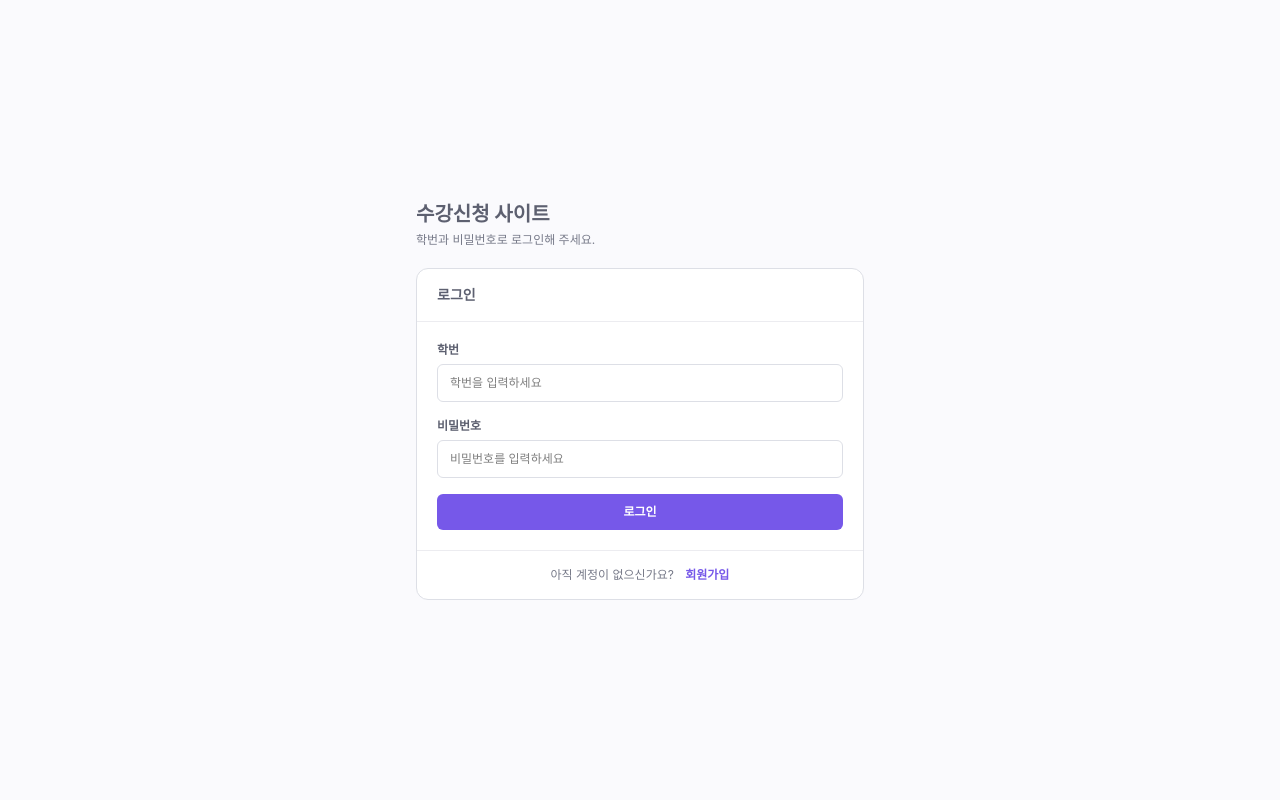
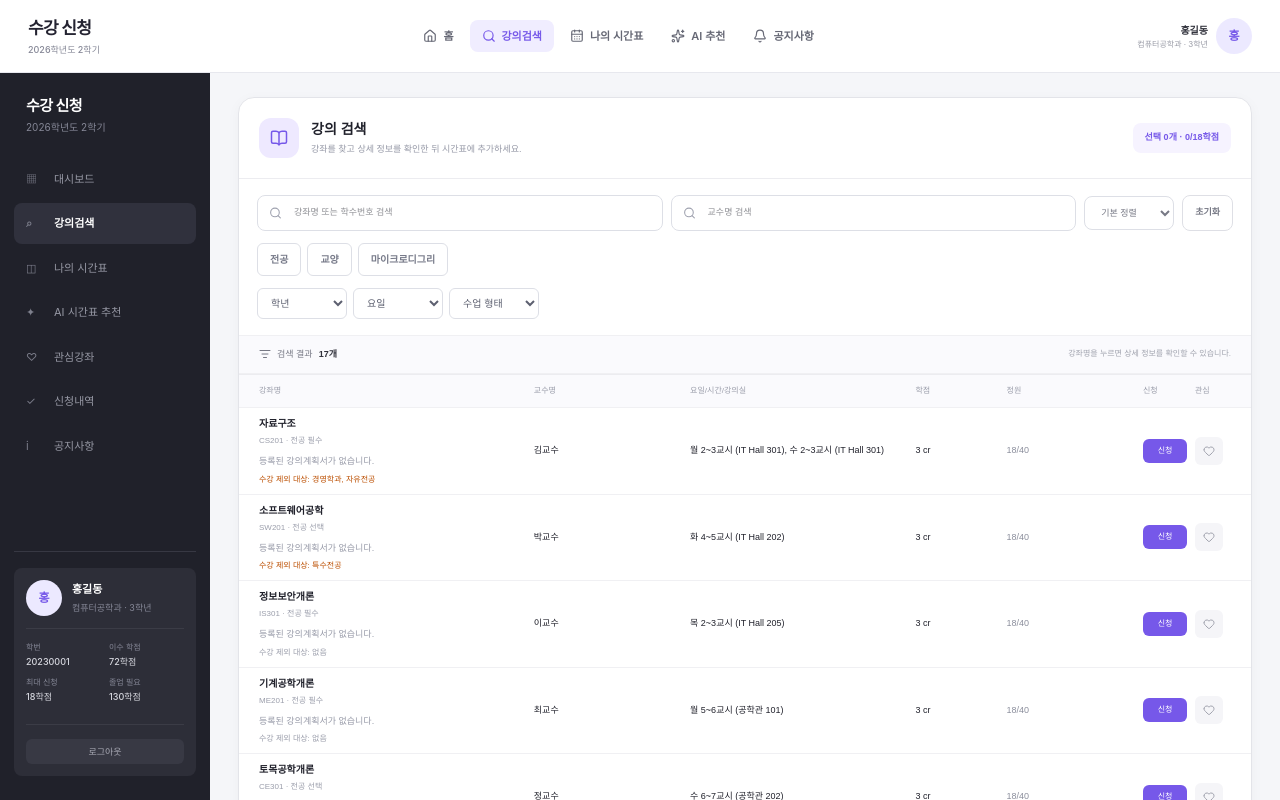
Before and after one commit to Jongho-Lee-dev/course-recommendation-timetable, a React (Vite) app in the folder frontend/: page /courses in a window 1280 px wide. Before the commit this address led to /. Built offline with nearby package versions, Linux system fonts and the light colour scheme; a web font is replaced by a local one.

Commit message:
feat: 사용자 임시 데이터 추가

```diff
--- a/frontend/src/registration/pages/LoginPage.tsx
+++ b/frontend/src/registration/pages/LoginPage.tsx
@@ -1,51 +1,56 @@
 import { useState } from "react";
 import { Link, useNavigate } from "react-router-dom";
 import { toast } from "sonner";
-import { loginAccount } from "../store/localAuth";
-import { useUserStore } from "../store/userStore";
+import { mockUser, useUserStore } from "../store/userStore";
 
 export default function LoginPage() {
   const navigate = useNavigate();
   const setUser = useUserStore((state) => state.setUser);
   const [studentId, setStudentId] = useState("");
   const [password, setPassword] = useState("");
-  const [pending, setPending] = useState(false);
 
   return (
     <div className="flex min-h-screen items-center justify-center bg-[#fafafd] px-6 py-10">
       <div className="w-full max-w-md">
-        <h1 className="text-xl font-bold text-[#5d6070]">수강신청 사이트</h1>
-        <p className="mb-5 mt-1 text-xs text-[#777a89]">학번과 비밀번호로 로그인해 주세요.</p>
-        <form className="rounded-xl border border-[#dddfe6] bg-white" onSubmit={async (event) => {
+        <h1 className="text-xl font-bold text-[#5d6070]">
+          수강신청 사이트
+          </h1>
+        <p className="mb-5 mt-1 text-xs text-[#777a89]">
+          학번과 비밀번호로 로그인해 주세요.
+          </p>
+        <form className="rounded-xl border border-[#dddfe6] bg-white" onSubmit={(event) => {
           event.preventDefault();
-          if (pending) return;
           if (!studentId.trim() || !password) {
             toast.error("학번과 비밀번호를 입력해 주세요.");
             return;
           }
-          setPending(true);
-          try {
-            setUser(await loginAccount(studentId.trim(), password));
-            navigate("/mainPage", { replace: true });
-          } catch (error) {
-            toast.error(error instanceof Error ? error.message : "로그인에 실패했습니다.");
-          } finally {
-            setPending(false);
-          }
+
+          setUser(mockUser);
+          navigate("/mainPage", { replace: true });
         }}>
-          <h2 className="border-b border-[#ececf0] px-5 py-4 text-sm font-bold text-[#5d6070]">로그인</h2>
+          <h2 className="border-b border-[#ececf0] px-5 py-4 text-sm font-bold text-[#5d6070]">
+            로그인
+            </h2>
           <div className="space-y-4 p-5">
             <div>
-              <label htmlFor="login-student-id" className="mb-1.5 block text-xs font-semibold text-[#5d6070]">학번</label>
+              <label htmlFor="login-student-id" className="mb-1.5 block text-xs font-semibold text-[#5d6070]">
+                학번
+                </label>
               <input id="login-student-id" autoComplete="username" required value={studentId} onChange={(event) => setStudentId(event.target.value)} placeholder="학번을 입력하세요" className="w-full rounded-md border border-[#dddfe6] px-3 py-2.5 text-xs outline-none focus:border-[#a99aed]" />
             </div>
             <div>
-              <label htmlFor="login-password" className="mb-1.5 block text-xs font-semibold text-[#5d6070]">비밀번호</label>
+              <label htmlFor="login-password" className="mb-1.5 block text-xs font-semibold text-[#5d6070]">
+                비밀번호
+                </label>
               <input id="login-password" type="password" autoComplete="current-password" required value={password} onChange={(event) => setPassword(event.target.value)} placeholder="비밀번호를 입력하세요" className="w-full rounded-md border border-[#dddfe6] px-3 py-2.5 text-xs outline-none focus:border-[#a99aed]" />
             </div>
-            <button disabled={pending} className="w-full rounded-md bg-[#7658e9] py-2.5 text-xs font-semibold text-white transition hover:bg-[#a99aed] disabled:opacity-50">{pending ? "로그인 중..." : "로그인"}</button>
+            <button type="submit" className="w-full rounded-md bg-[#7658e9] py-2.5 text-xs font-semibold text-white transition hover:bg-[#a99aed]">
+              로그인
+              </button>
           </div>
-          <p className="border-t border-[#ececf0] px-5 py-4 text-center text-xs text-[#777a89]">아직 계정이 없으신가요? <Link to="/signup" className="ml-2 font-semibold text-[#7658e9] hover:underline">회원가입</Link></p>
+          <p className="border-t border-[#ececf0] px-5 py-4 text-center text-xs text-[#777a89]">
+            아직 계정이 없으신가요?
+            <Link to="/signup" className="ml-2 font-semibold text-[#7658e9] hover:underline">회원가입</Link></p>
         </form>
       </div>
     </div>
--- a/frontend/src/registration/pages/UserPage.tsx
+++ b/frontend/src/registration/pages/UserPage.tsx
@@ -2,13 +2,11 @@ import { useMemo, useState } from "react";
 import { Link, useNavigate } from "react-router-dom";
 import { toast } from "sonner";
 import { departments } from "../../shared/data/departments";
-import { registerAccount } from "../store/localAuth";
 
 export default function UserPage() {
   const navigate = useNavigate();
   const [password, setPassword] = useState("");
   const [confirmPassword, setConfirmPassword] = useState("");
-  const [pending, setPending] = useState(false);
 
   const [name, setName] = useState("");
   const [selectedGrade, setSelectedGrade] = useState("");
@@ -106,8 +104,7 @@ export default function UserPage() {
 
   const hasIndependentFaculty = independentFaculties.length > 0;
 
-  const handleUserSave = async () => {
-    if (pending) return;
+  const handleUserSave = () => {
     if (password.length < 8) {
       toast.error("비밀번호를 8자 이상 입력해 주세요.");
       return;
@@ -144,24 +141,9 @@ export default function UserPage() {
       return;
     }
 
-    setPending(true);
-    try {
-      await registerAccount({
-      studentId: studentId.trim(),
-      name: name.trim(),
-      grade: Number(selectedGrade),
-      completedCredits: completed,
-      graduationCredits: graduation,
-      maxCredits: max,
-      major: selectedMajor,
-      }, password);
-      toast.success("회원가입이 완료되었습니다. 로그인해 주세요.");
-      navigate("/login", { replace: true });
-    } catch (error) {
-      toast.error(error instanceof Error ? error.message : "회원가입에 실패했습니다.");
-    } finally {
-      setPending(false);
-    }
+    // 회원가입 API 연결 전에는 입력값만 검증하고 저장하지 않습니다.
+    toast.info("입력 확인이 완료되었습니다. 현재는 임시 사용자로 이용할 수 있습니다.");
+    navigate("/login");
   };
 
   return (
@@ -418,10 +400,9 @@ export default function UserPage() {
             <Link to="/login" className="text-xs text-[#7658e9] hover:underline">로그인으로 돌아가기</Link>
             <button
               type="submit"
-              disabled={pending}
               className="rounded-md bg-[#7658e9] px-4 py-2 text-[10px] font-semibold text-white transition hover:bg-[#a99aed]"
             >
-              {pending ? "가입 중..." : "회원가입"}
+              회원가입
             </button>
           </div>
         </form>
--- a/frontend/src/registration/store/userStore.ts
+++ b/frontend/src/registration/store/userStore.ts
@@ -1,5 +1,4 @@
 import { create } from "zustand";
-import { persist } from "zustand/middleware";
 
 interface User {
   studentId: string;
@@ -19,8 +18,26 @@ interface UserStore {
   reset: () => void;
 }
 
-export const useUserStore = create<UserStore>()(
-  persist(
+// API 연결 전 화면 개발용 임시 데이터입니다.
+export const mockUser: User = {
+  studentId: "20230001",
+  name: "홍길동",
+  grade: 3,
+  collegeName: "AI·SW창의융합대학",
+  facultyName: "컴퓨터소프트웨어학부",
+  major: "컴퓨터공학과",
+  completedCredits: 72,
+  graduationCredits: 130,
+  maxCredits: 18,
+};
+
+export const useUserStore = create<UserStore>()((set) => ({
+  user: mockUser,
+  setUser: (user) => set({ user }),
+  reset: () => set({ user: null }),
+
+  /*
+    persist(
     (set) => ({
       user: null,
 
@@ -35,4 +52,5 @@ export const useUserStore = create<UserStore>()(
       name: "user-storage",
     },
   ),
-);
+  */
+}));
--- a/frontend/src/routes/AppRoutes.tsx
+++ b/frontend/src/routes/AppRoutes.tsx
@@ -27,8 +27,8 @@ export default function AppRoutes() {
         element={user ? <Navigate to="/mainPage" replace /> : <LoginPage />}
       />
 
-      <Route path="/login" element={user ? <Navigate to="/mainPage" replace /> : <LoginPage />} />
-      <Route path="/signup" element={user ? <Navigate to="/mainPage" replace /> : <UserPage />} />
+      <Route path="/login" element={<LoginPage />} />
+      <Route path="/signup" element={<UserPage />} />
 
       {/* 메인 서비스 영역 */}
       <Route element={<MainLayout />}>
```
